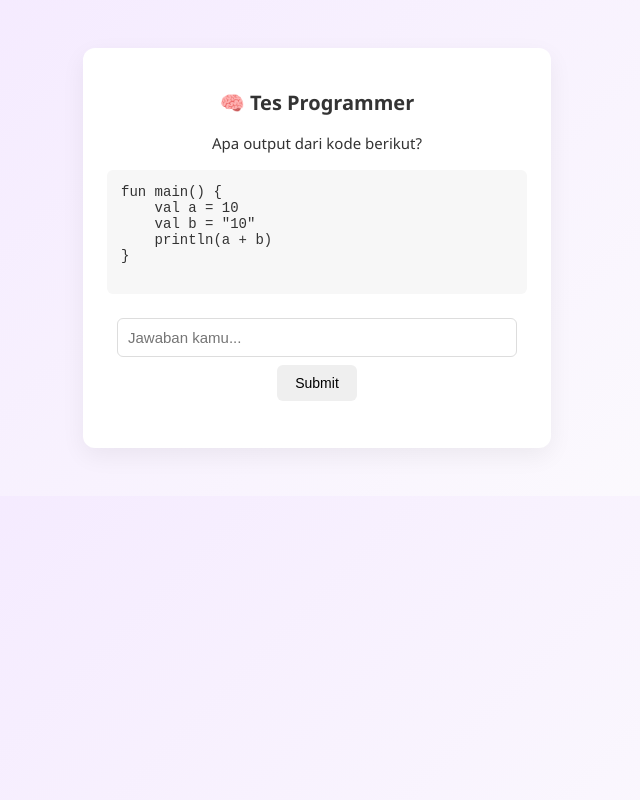
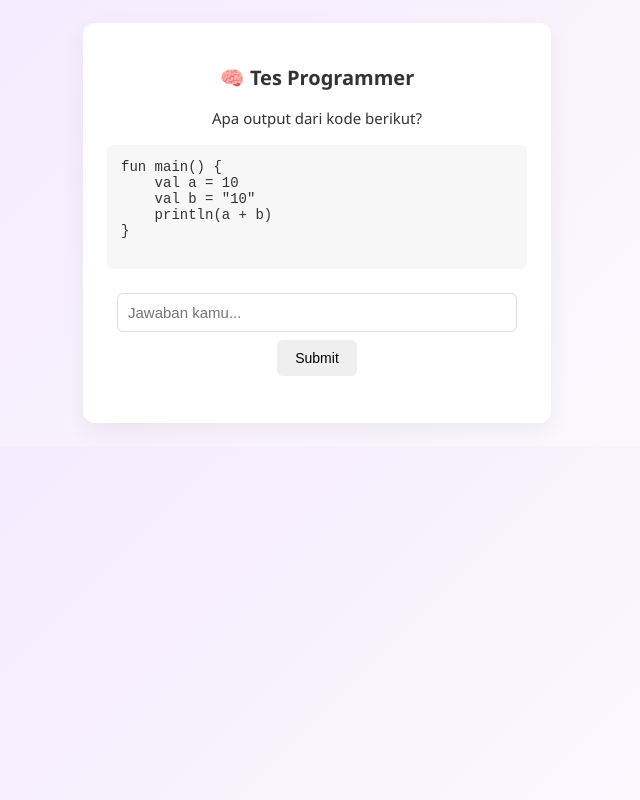
Before and after one commit to mellasylvie/tes-coding, a plain HTML site: page index.html in a window 1280 px wide. Shown: the whole page, without its empty margins (323-963 px from the left). Drawn offline with Linux system fonts and the light colour scheme.

Commit message:
ubah css

```diff
--- a/style.css
+++ b/style.css
@@ -2,7 +2,7 @@ body {
   font-family: "Segoe UI", sans-serif;
   background: linear-gradient(135deg, #f3e7ff, #fdfdfd);
   text-align: center;
-  padding: 40px 15px;
+  padding: 15px;
   overflow-x: hidden;
   color: #333;
   font-size: 16px;
```
